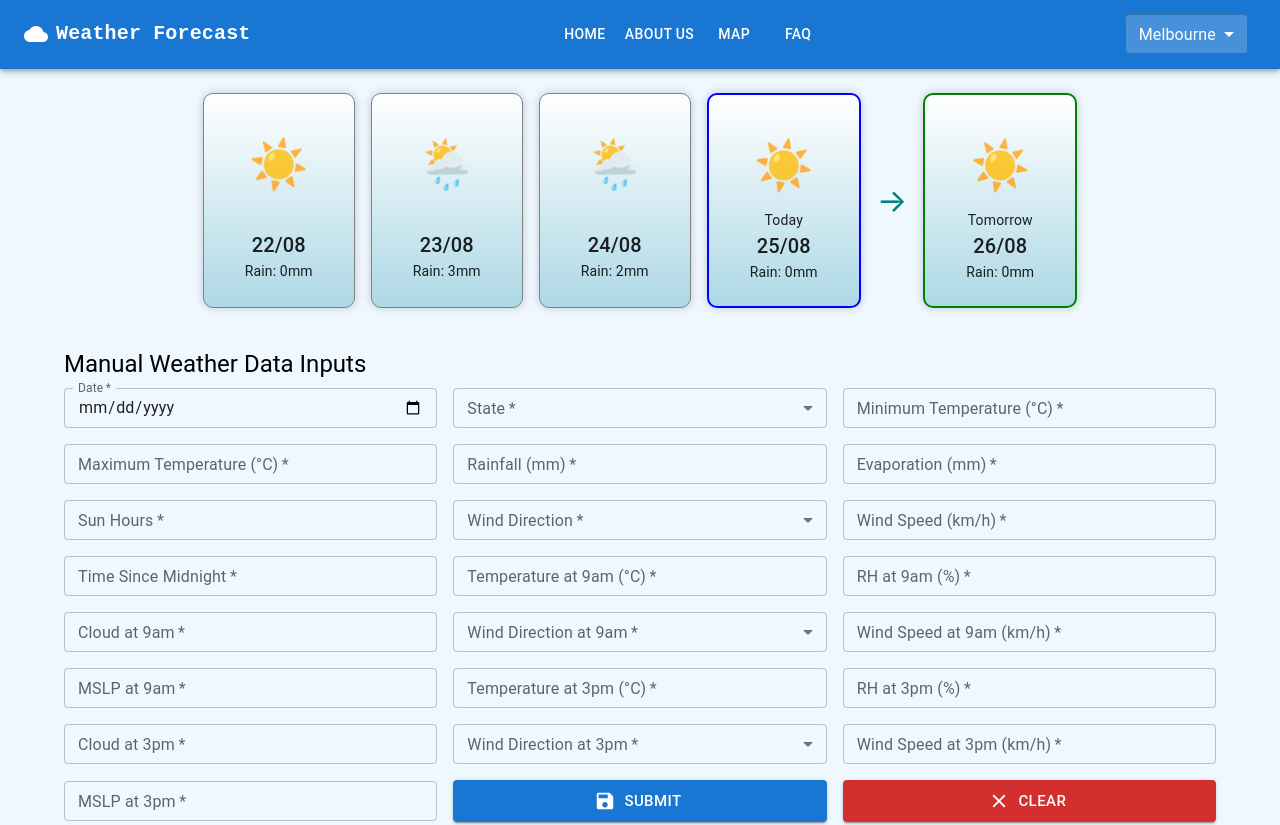
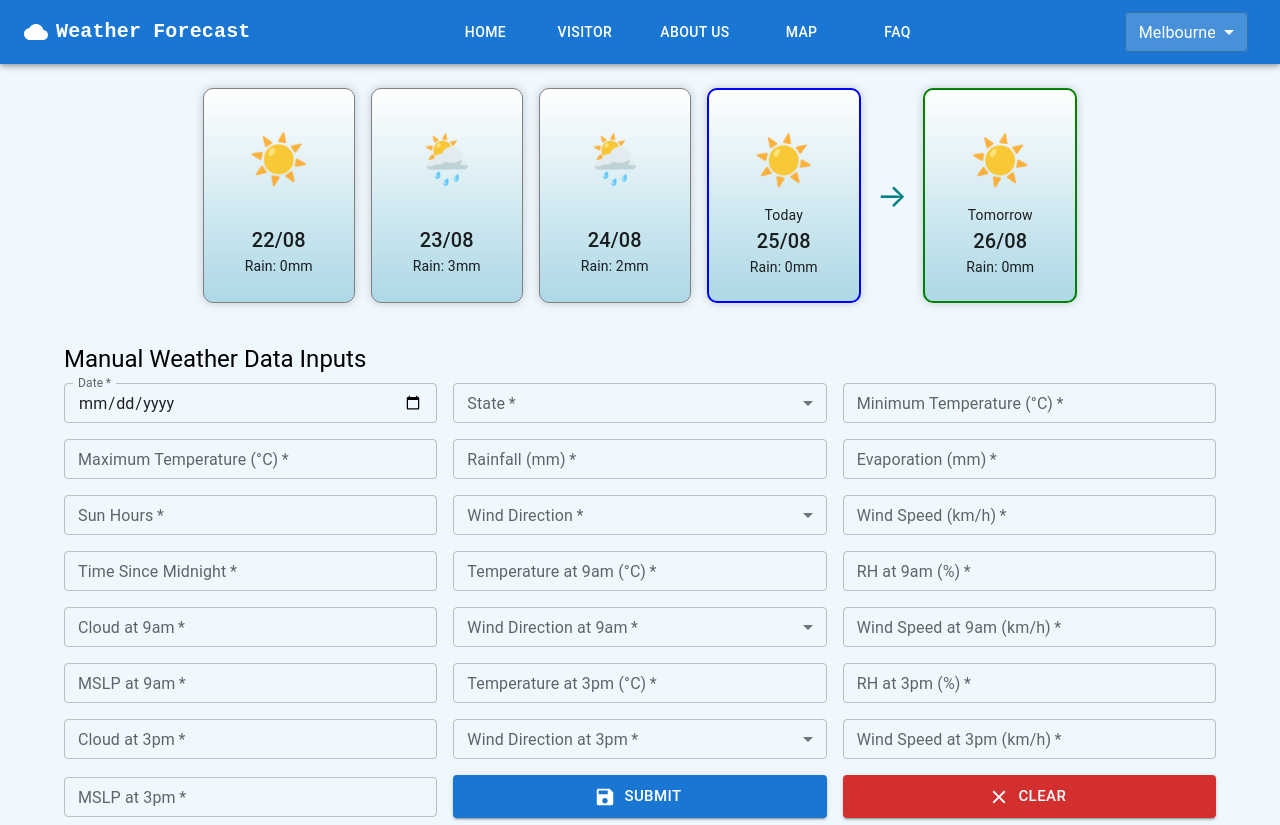
Before and after one commit to khangdzox/COS30049-Weather-Prediction, a React (Create React App) app: page / in a window 1280 px wide. Shown: the top 825 px of the page. Built offline with nearby package versions, Linux system fonts and the light colour scheme.

Commit message:
loop navbar and add visitor page

```diff
--- a/src/components/Navbar.js
+++ b/src/components/Navbar.js
@@ -15,6 +15,14 @@ import {
 } from '@mui/material';
 import MenuIcon from '@mui/icons-material/Menu';
 import CloudRoundedIcon from '@mui/icons-material/CloudRounded';
+
+const mapLinkToLabel = {
+  '/': 'Home',
+  '/visitor': 'Visitor',
+  '/about': 'About us',
+  '/map': 'Map',
+  '/faq': 'FAQ',
+}
 
 const NavBar = () => {
   // const [fromDate, setFromDate] = useState('');
@@ -67,45 +75,17 @@ const NavBar = () => {
               onClose={handleCloseNavMenu}
               sx={{ display: { xs: 'block', md: 'none' } }}
             >
-              <MenuItem onClick={handleCloseNavMenu}>
+              {Object.entries(mapLinkToLabel).map(([link, label]) => (
+                <MenuItem key={link} onClick={handleCloseNavMenu}>
                   <Typography
                     sx={{ textAlign: 'center', color: 'inherit', textDecoration: 'none' }}
                     component={Link}
-                to="/"
+                    to={link}
                   >
-                  Home
+                    {label}
                   </Typography>
                 </MenuItem>
-
-              <MenuItem onClick={handleCloseNavMenu}>
-                <Typography
-                sx={{ textAlign: 'center', color: 'inherit', textDecoration: 'none' }}
-                component={Link}
-                to="/about"
-                >
-                  About us
-                </Typography>
-              </MenuItem>
-
-              <MenuItem onClick={handleCloseNavMenu}>
-                <Typography
-                sx={{ textAlign: 'center', color: 'inherit', textDecoration: 'none' }}
-                component={Link}
-                to="/map"
-                >
-                  Map
-                </Typography>
-              </MenuItem>
-
-              <MenuItem onClick={handleCloseNavMenu}>
-                <Typography
-                sx={{ textAlign: 'center', color: 'inherit', textDecoration: 'none' }}
-                component={Link}
-                to="/faq"
-                >
-                  FAQ
-                </Typography>
-              </MenuItem>
+              ))}
             </Menu>
           </Box>
 
@@ -145,41 +125,16 @@ const NavBar = () => {
           </Typography>
 
           <Box sx={{ flexGrow: 1, display: { xs: 'none', md: 'flex' }, justifyContent: 'center', alignItems: 'center'}}>
+            {Object.entries(mapLinkToLabel).map(([link, label]) => (
               <Button
-            onClick={handleCloseNavMenu}
-            sx={{ my: 2, color: 'white', display: 'block' }}
+                key={link}
+                sx={{ mx: 2, color: 'white' }}
                 component={Link}
-            to="/"
+                to={link}
               >
-              Home
+                {label}
               </Button>
-
-            <Button
-            onClick={handleCloseNavMenu}
-            sx={{ my: 2, color: 'white', display: 'block' }}
-            component={Link}
-            to="/about"
-            >
-              About us
-            </Button>
-
-            <Button
-            onClick={handleCloseNavMenu}
-            sx={{ my: 2, color: 'white', display: 'block' }}
-            component={Link}
-            to="/map"
-            >
-              Map
-            </Button>
-
-            <Button
-            onClick={handleCloseNavMenu}
-            sx={{ my: 2, color: 'white', display: 'block' }}
-            component={Link}
-            to="/faq"
-            >
-              FAQ
-            </Button>
+            ))}
           </Box>
 
           <Box sx={{ flexGrow: 0 }}>
```
Also changed, not shown: src/index.js (+9 -4 lines). Lines whose indentation alone changed are shown as unchanged.
